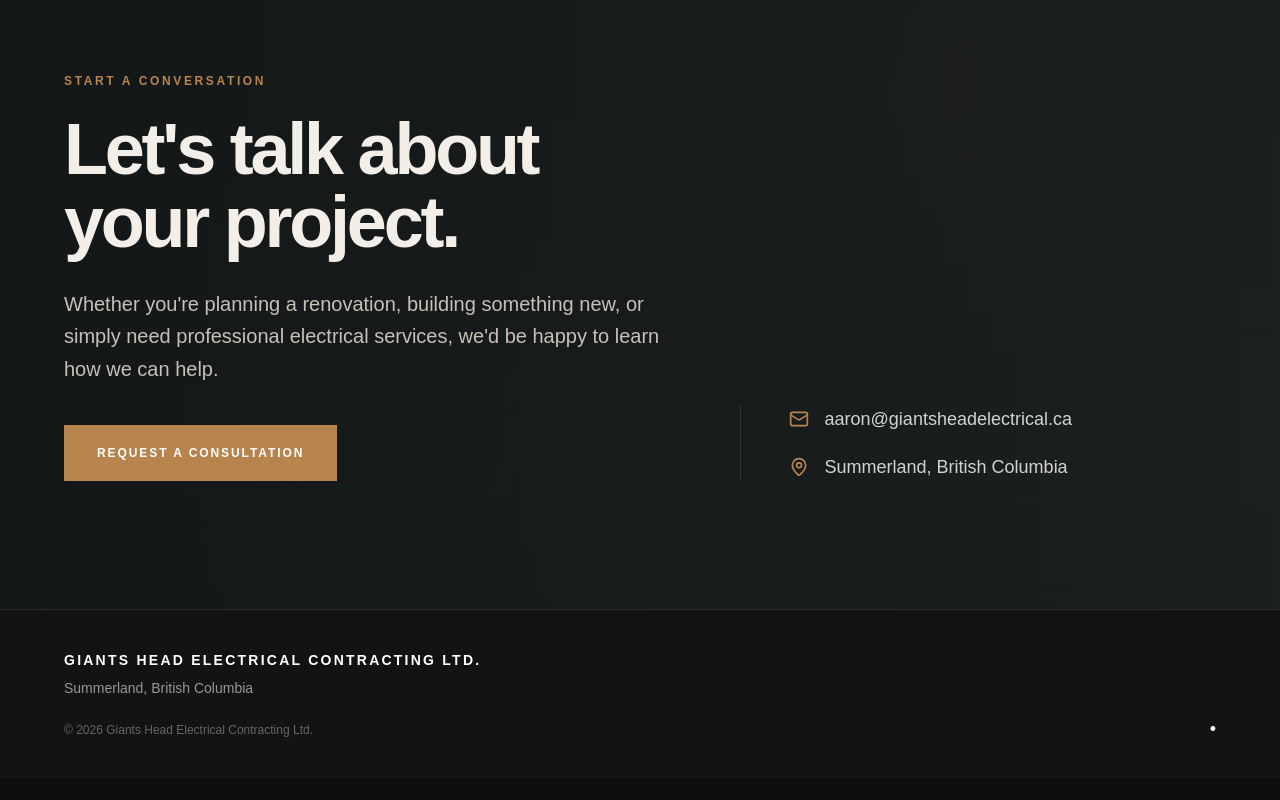
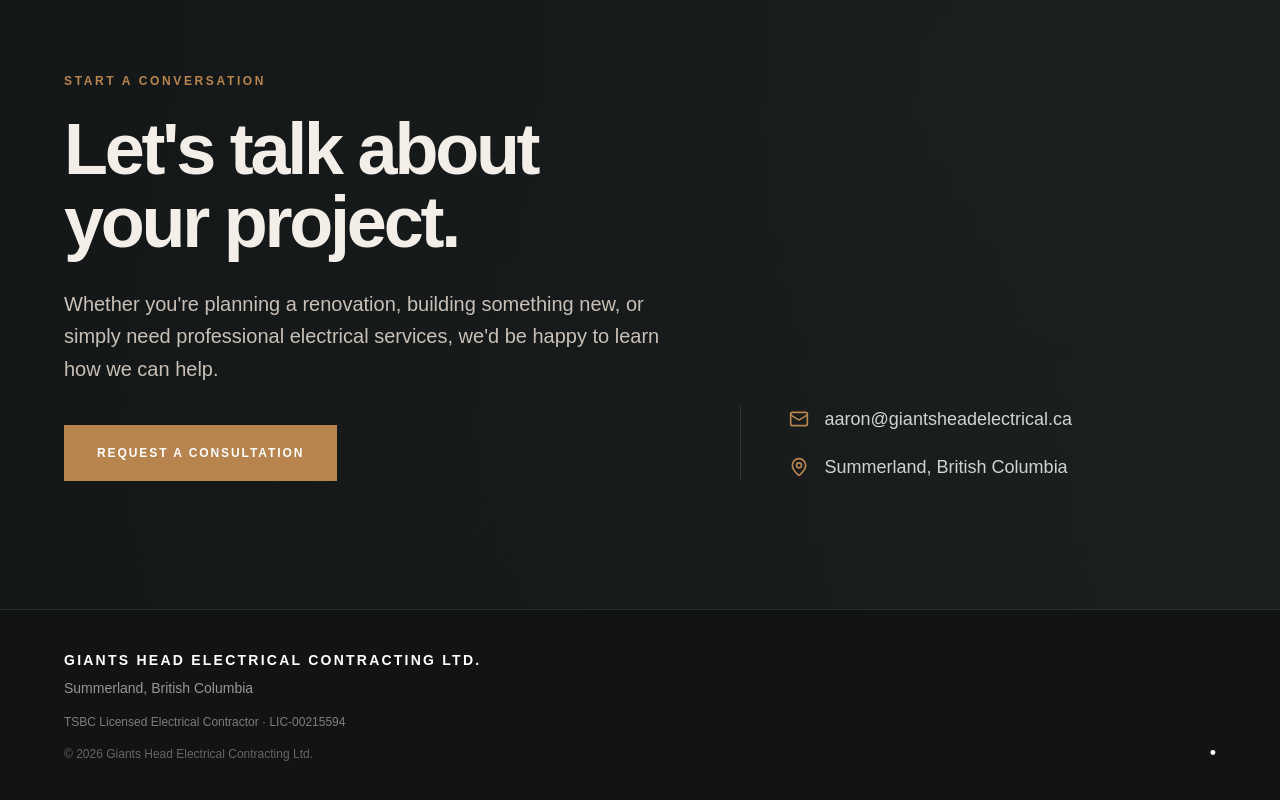
Before and after one commit to 25miyagishima/okanagan-lighting-web, a Next.js app: page /about in a window 1280 px wide. Shown: the part 1277-2077 px from the top of the page. Before the commit the page ends 2055 px from the top, so only its background shows below. Built offline with nearby package versions, Linux system fonts and the light colour scheme.

Commit message:
Add TSBC contractor licence to website footers

```diff
--- a/src/app/about/page.tsx
+++ b/src/app/about/page.tsx
@@ -238,7 +238,11 @@
             Summerland, British Columbia
           </p>
 
-          <p className="mt-6 text-xs text-white/35">
+          <p className="mt-4 text-xs text-white/45">
+            TSBC Licensed Electrical Contractor · LIC-00215594
+          </p>
+
+          <p className="mt-4 text-xs text-white/35">
             © 2026 Giants Head Electrical Contracting Ltd.
           </p>
         </div>
--- a/src/app/consultation/page.tsx
+++ b/src/app/consultation/page.tsx
@@ -290,7 +290,11 @@
             Summerland, British Columbia
           </p>
 
-          <p className="mt-6 text-xs text-white/35">
+          <p className="mt-4 text-xs text-white/45">
+            TSBC Licensed Electrical Contractor · LIC-00215594
+          </p>
+
+          <p className="mt-4 text-xs text-white/35">
             © 2026 Giants Head Electrical Contracting Ltd.
           </p>
         </div>
--- a/src/app/page.tsx
+++ b/src/app/page.tsx
@@ -269,9 +269,14 @@
       <div className="mx-auto flex max-w-7xl items-end justify-between">
         <div>
 
-          <p className="mt-6 text-xs text-white/35">
+          <p className="text-xs text-white/45">
+            TSBC Licensed Electrical Contractor · LIC-00215594
+          </p>
+
+          <p className="mt-2 text-xs text-white/35">
             © 2026 Giants Head Electrical Contracting Ltd.
           </p>
+
         </div>
 
         <a
```
